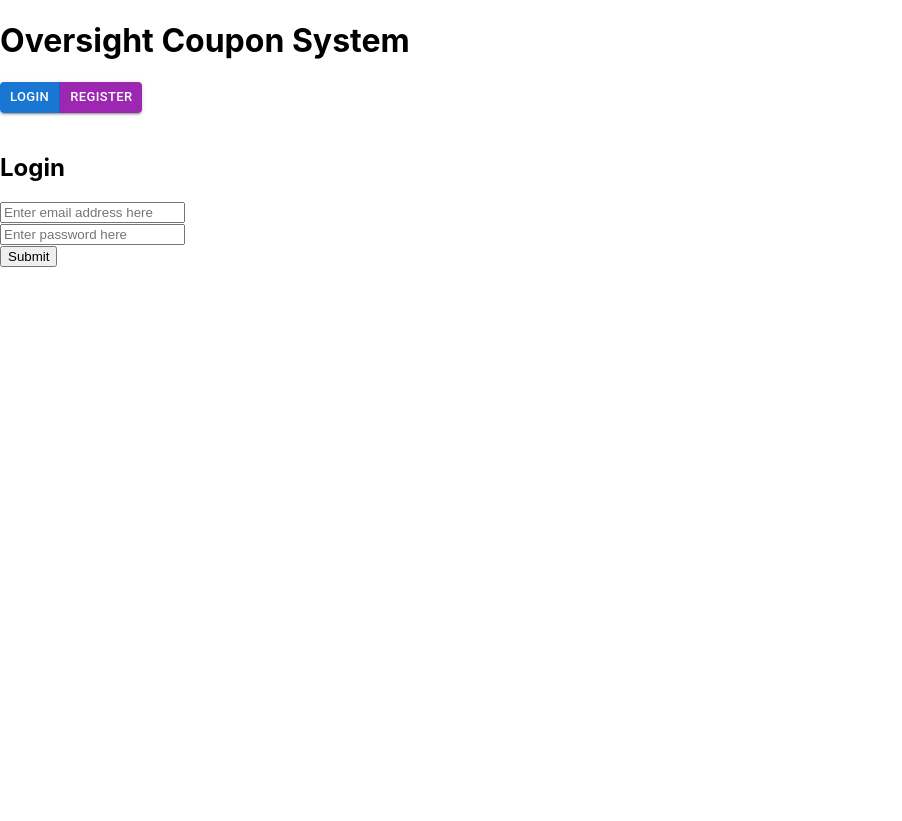
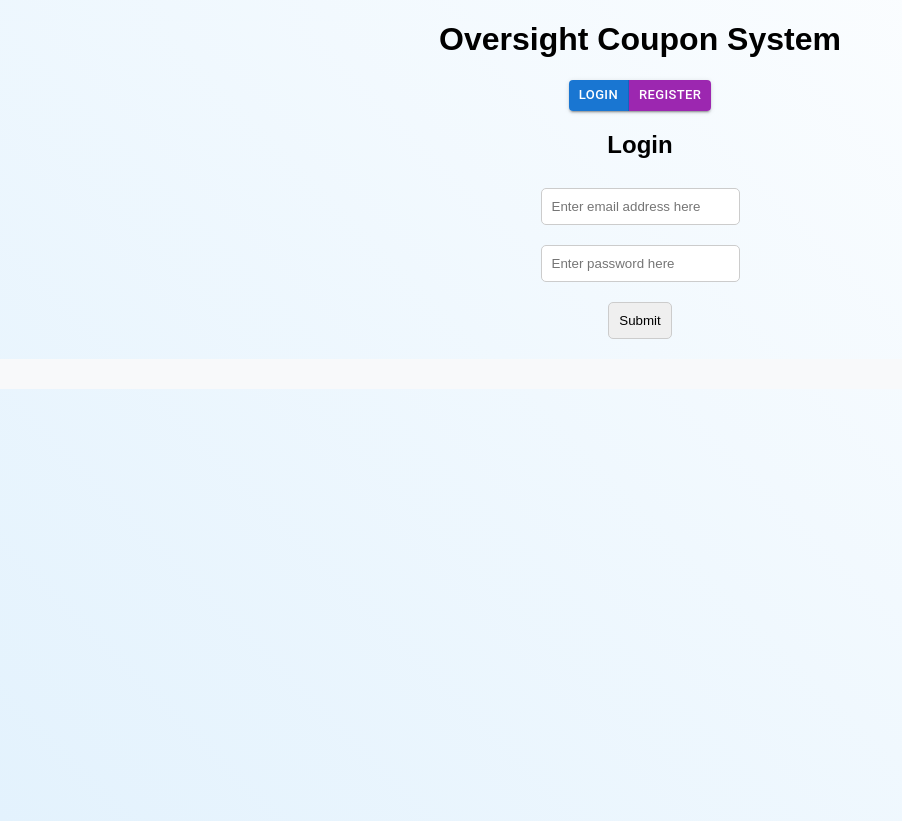
Before and after one commit to moradi12/OversightCoupons, a React (Create React App) app in the folder typescript_coupon_front/: page /login in a window 1280 px wide. Shown: the whole page, without its empty margins (0-902 px from the left). Before the commit the page ends 800 px from the top, so only its background shows below. Built offline with nearby package versions, Linux system fonts and the light colour scheme.

Commit message:
fixing login adding css files

```diff
--- a/typescript_coupon_front/src/Components/Layout/Footer/Footer.css
+++ b/typescript_coupon_front/src/Components/Layout/Footer/Footer.css
@@ -1,3 +1,6 @@
 .Footer {
     margin-top: 10px;
+    background-color: #f8f9fa;
+    padding: 15px 20px;
+    text-align: center;
 }
--- a/typescript_coupon_front/src/Components/Layout/Header/Header.tsx
+++ b/typescript_coupon_front/src/Components/Layout/Header/Header.tsx
@@ -7,11 +7,9 @@ export function Header(): JSX.Element {
   const handleLogin = () => {
     navigate("/login");
   };
-
   const handleRegister = () => {
     navigate("/register");
   };
-
   return (
     <header className="Header">
       <h1>Oversight Coupon System</h1>
--- a/typescript_coupon_front/src/Components/Layout/MainLayout/MainLayout.tsx
+++ b/typescript_coupon_front/src/Components/Layout/MainLayout/MainLayout.tsx
@@ -6,10 +6,10 @@ export function MainLayout(): JSX.Element {
   return (
     <div className="MainLayout">
       <header>
-          <Header  />
+        <Header />
       </header>
-        <div style={{ padding: 10 }}>
-          <Menu  />
+      <div>
+        <Menu />
       </div>
       <main>
         <MainRoute />
--- a/typescript_coupon_front/src/Components/Layout/Menu/Menu.tsx
+++ b/typescript_coupon_front/src/Components/Layout/Menu/Menu.tsx
@@ -10,13 +10,11 @@ export function Menu(): JSX.Element {
       <NavLink to="/admin/customers">Customer List</NavLink>
     </>
   );
-
   const handleMenu = () => {
     switch (menuType) {
       case "ADMIN":
         return <span>Welcome, Guest!</span>;
     }
   };
-
   return <div className="Menu">{handleMenu()}</div>;
 }
--- a/typescript_coupon_front/src/Components/Models/Credentials.ts
+++ b/typescript_coupon_front/src/Components/Models/Credentials.ts
@@ -2,6 +2,4 @@
 export interface Credentials {
     email: string;
     password: string;
-
-
   }
--- a/typescript_coupon_front/src/Components/Pages/Login/Login.tsx
+++ b/typescript_coupon_front/src/Components/Pages/Login/Login.tsx
@@ -6,7 +6,11 @@ const Login = () => {
   const [email, setEmail] = useState("");
   const [password, setPassword] = useState("");
   const [successMessage, setSuccessMessage] = useState("");
-  const [errors, setErrors] = useState({ email: "", password: "", general: "" });
+  const [errors, setErrors] = useState({
+    email: "",
+    password: "",
+    general: "",
+  });
 
   const validateInputs = (): boolean => {
     const newErrors = { email: "", password: "", general: "" };
@@ -37,8 +41,11 @@ const Login = () => {
         setSuccessMessage("Welcome back! Login successful.");
         console.log("Login successful for:", email);
         setTimeout(() => navigate("/"), 2000);
-            } else {
-        setErrors({ ...errors, general: "Incorrect email or password please try again" });
+      } else {
+        setErrors({
+          ...errors,
+          general: "Incorrect email or password please try again",
+        });
       }
     }
   };
@@ -52,12 +59,13 @@ const Login = () => {
           handleLogin();
         }}
       >
+        {" "}
         {}
         {successMessage && <p className="successLabel">{successMessage}</p>}
-
         {}
-        {errors.general && <p className="errorLabel general">{errors.general}</p>}
-
+        {errors.general && (
+          <p className="errorLabel general">{errors.general}</p>
+        )}
         <div className="user-box">
           <input
             type="email"
--- a/typescript_coupon_front/src/Components/Pages/Route/MainRoute.tsx
+++ b/typescript_coupon_front/src/Components/Pages/Route/MainRoute.tsx
@@ -8,10 +8,7 @@ export function MainRoute(): JSX.Element {
         <div className="MainRoute">
             <Routes>
                 <Route path="/" element={<Main />} />
-                {/* <Route path="/add" element={<AddCoupon />} /> */}
-                {/* <Route path="/all" element={<AllCoupons />} /> */}
                  <Route path="/login" element={<Login />} />
-
                 <Route path="*" element={<Page404 />} />
             </Routes>
         </div>
--- a/typescript_coupon_front/src/index.css
+++ b/typescript_coupon_front/src/index.css
@@ -1,13 +1,39 @@
-body {
+html, body, #root {
   margin: 0;
-  font-family: -apple-system, BlinkMacSystemFont, 'Segoe UI', 'Roboto', 'Oxygen',
-    'Ubuntu', 'Cantarell', 'Fira Sans', 'Droid Sans', 'Helvetica Neue',
-    sans-serif;
-  -webkit-font-smoothing: antialiased;
-  -moz-osx-font-smoothing: grayscale;
+  padding: 0;
+  height: 100%;
+  text-align: center;
+  font-family: Arial, sans-serif;
+  background: linear-gradient(45deg, #e3f2fd, white);
+}
+.Box {
+  display: inline-block;
+  padding: 20px;
+  margin: 15px;
+  border: 2px solid #007bff;
+  border-radius: 10px;
+  background: white;
+  box-shadow: 0 4px 6px rgba(0, 0, 0, 0.1);
+  transition: 0.3s;
+}
+.Box:hover {
+  box-shadow: 0 6px 12px rgba(0, 0, 0, 0.2);
+  transform: translateY(-5px);
 }
 
-code {
-  font-family: source-code-pro, Menlo, Monaco, Consolas, 'Courier New',
-    monospace;
+input, button {
+  padding: 10px;
+  margin: 10px 0;
+  border: 1px solid #ccc;
+  border-radius: 5px;
 }
+
+button:hover {
+  background: #0056b3;
+  color: white;
+}
+
+.errorLabel {
+  color: red;
+  font-size: 12px;
+}
```
Also changed, not shown: typescript_coupon_front/src/Components/Models/Coupon.ts (+7 -0 lines). Lines whose indentation alone changed are shown as unchanged.
